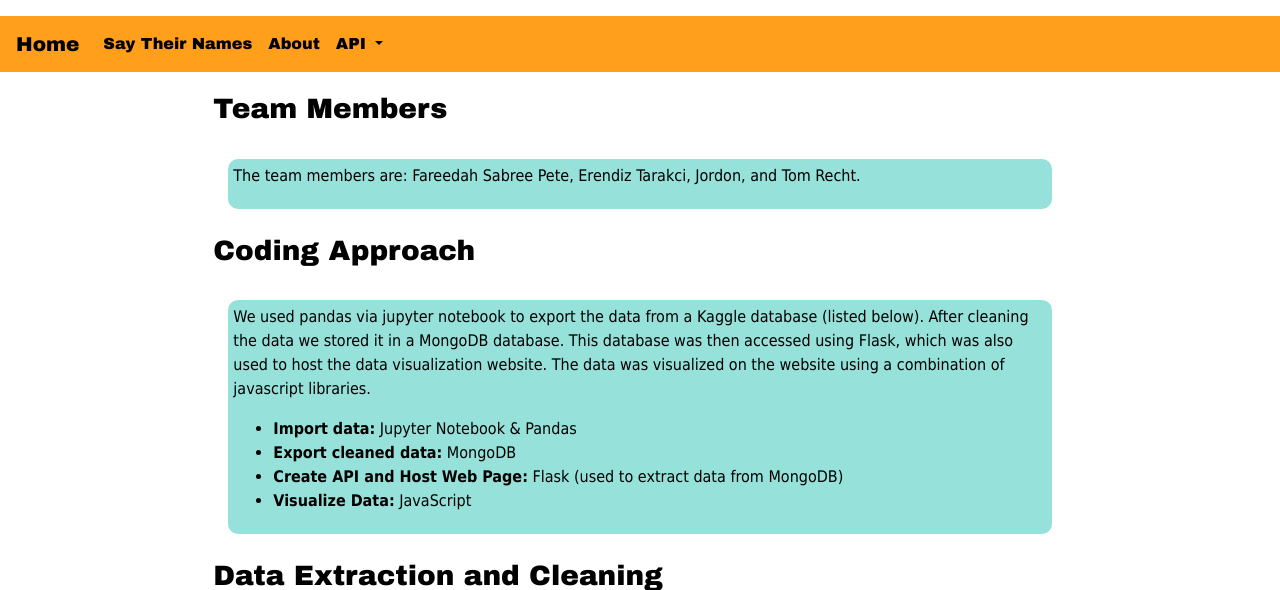
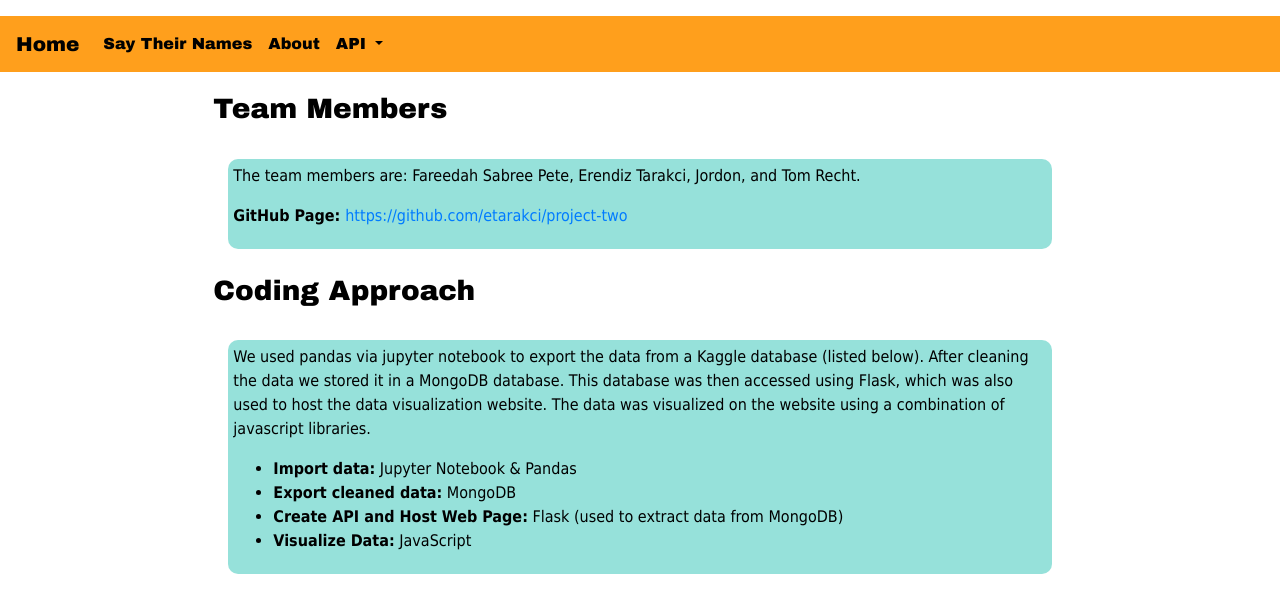
Before and after one commit to etarakci/project-two, a Flask app: page /about in a window 1280 px wide. Shown: the part 136-726 px from the top of the page. Run offline with Flask 2, Linux system fonts and the light colour scheme; some libraries are stand-ins or nearby versions.

Commit message:
added github page

```diff
--- a/templates/about.html
+++ b/templates/about.html
@@ -72,7 +72,9 @@
         <div class="col-8">
             <div id="search-description">
                 <p class="about-contents">The team members are: Fareedah Sabree Pete, Erendiz Tarakci, Jordon, and Tom Recht.</p>
+                <p class="about-contents"><b>GitHub Page: </b> <a href="https://github.com/etarakci/project-two">https://github.com/etarakci/project-two</a></p>
             </div>
+
         </div>
         <div class="col-2"></div>
     </div>
```
